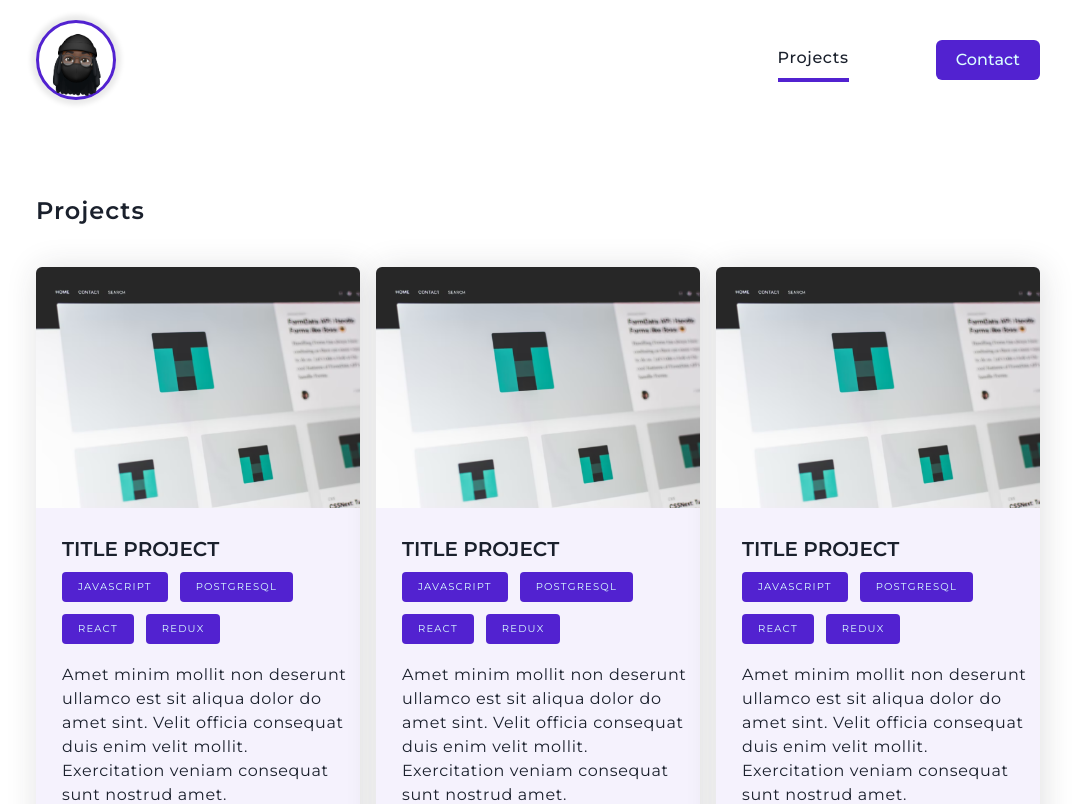
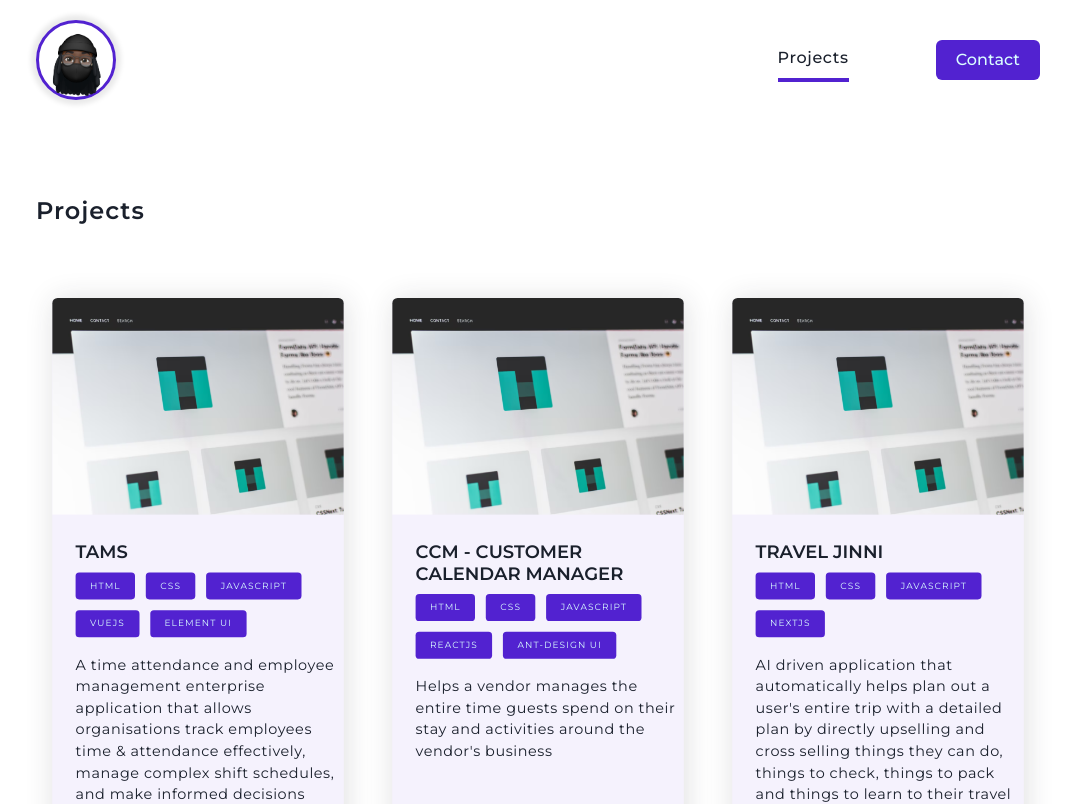
Before and after one commit to MasterLexhie/precious-portfolio, a Next.js app: page /project in a window 1280 px wide. Shown: the top 804 px of the page, without its empty margins (102-1179 px from the left). Built offline with nearby package versions, Linux system fonts and the light colour scheme.

Commit message:
codebase updated

```diff
--- a/components/sections/header.tsx
+++ b/components/sections/header.tsx
@@ -3,7 +3,6 @@ import type { NextComponentType } from "next";
 import { useRouter } from 'next/router'
 import ButtonComp from "components/button";
 import Image from "next/image";
-// import HeaderImage from "components/assets/header-illustration.svg";
 import HeaderImage from "components/assets/precious-with-mac.png"
 
 const Header: NextComponentType = () => {
@@ -36,7 +35,7 @@ const Header: NextComponentType = () => {
             variant="title"
             marginBottom={{ base: "12.5px", lg: "10px" }}
           >
-            Developer
+            Software Developer
           </Text>
           <Text size="2xl" variant="header">
             Precious Alexandra Kanu
--- a/components/sections/projects/card.tsx
+++ b/components/sections/projects/card.tsx
@@ -1,11 +1,12 @@
-import { Box, Badge, Text, Flex } from "@chakra-ui/react";
+import { Box, Badge, Text, Flex, Link } from "@chakra-ui/react";
 import Image from "next/image";
 import ProjectImage from "components/assets/project.png";
 
 interface Project {
-  image?: string;
+  image?: string | null;
   title: string;
   tag?: string[];
+  link: string;
   description: string;
 }
 
@@ -30,9 +31,9 @@ const badgeStyle = {
 
 const ProjectCard = (props: Project) => {
   return (
-    <>
+    <Link href={props.link} isExternal>
       <Box>
-        <Image src={ProjectImage} alt={"image of project"} layout="responsive" className="project-images" />
+        <Image src={ProjectImage || props.image} alt={"image of project"} layout="responsive" className="project-images" />
       </Box>
       <Box p={{ base: "16px 7px 19px 18px", lg: "29px 8px 31px 26px" }}>
         <Text textTransform="uppercase" {...titleStyle}>
@@ -47,7 +48,7 @@ const ProjectCard = (props: Project) => {
         </Flex>
         <Text>{props.description}</Text>
       </Box>
-    </>
+    </Link>
   );
 };
 
--- a/pages/api/hello.ts
+++ /dev/null
@@ -1,13 +0,0 @@
-// Next.js API route support: https://nextjs.org/docs/api-routes/introduction
-import type { NextApiRequest, NextApiResponse } from 'next'
-
-type Data = {
-  name: string
-}
-
-export default function handler(
-  req: NextApiRequest,
-  res: NextApiResponse<Data>
-) {
-  res.status(200).json({ name: 'John Doe' })
-}
--- a/pages/project.tsx
+++ b/pages/project.tsx
@@ -6,57 +6,27 @@ import Head from "next/head";
 const project = [
   {
     id: 1,
-    // image: null,
-    title: "title project",
-    tag: ["javascript", "PostgreSQL", "React", "redux"],
-    description: `Amet minim mollit non deserunt ullamco est sit aliqua dolor do amet
-  sint. Velit officia consequat duis enim velit mollit. Exercitation
-  veniam consequat sunt nostrud amet.`,
+    image: null,
+    title: "TAMS",
+    tag: ["HTML", "CSS", "Javascript", "VueJs", "Element UI"],
+    link: "https://tams.com.ng/",
+    description: `A time attendance and employee management enterprise application that allows organisations track employees time & attendance effectively, manage complex shift schedules, and make informed decisions from analytics`,
   },
   {
     id: 2,
-    // image: null,
-    title: "title project",
-    tag: ["javascript", "PostgreSQL", "React", "redux"],
-    description: `Amet minim mollit non deserunt ullamco est sit aliqua dolor do amet
-  sint. Velit officia consequat duis enim velit mollit. Exercitation
-  veniam consequat sunt nostrud amet.`,
+    image: null,
+    title: "CCM - Customer Calendar Manager",
+    tag: ["HTML", "CSS", "Javascript", "ReactJs", "Ant-Design UI"],
+    link: "https://customercalendar.com",
+    description: `Helps a vendor manages the entire time guests spend on their stay and activities around the vendor's business`,
   },
   {
     id: 3,
-    // image: null,
-    title: "title project",
-    tag: ["javascript", "PostgreSQL", "React", "redux"],
-    description: `Amet minim mollit non deserunt ullamco est sit aliqua dolor do amet
-  sint. Velit officia consequat duis enim velit mollit. Exercitation
-  veniam consequat sunt nostrud amet.`,
-  },
-  {
-    id: 4,
-    // image: null,
-    title: "title project",
-    tag: ["javascript", "PostgreSQL", "React", "redux"],
-    description: `Amet minim mollit non deserunt ullamco est sit aliqua dolor do amet
-  sint. Velit officia consequat duis enim velit mollit. Exercitation
-  veniam consequat sunt nostrud amet.`,
-  },
-  {
-    id: 5,
-    // image: null,
-    title: "title project",
-    tag: ["javascript", "PostgreSQL", "React", "redux"],
-    description: `Amet minim mollit non deserunt ullamco est sit aliqua dolor do amet
-  sint. Velit officia consequat duis enim velit mollit. Exercitation
-  veniam consequat sunt nostrud amet.`,
-  },
-  {
-    id: 6,
-    // image: null,
-    title: "title project",
-    tag: ["javascript", "PostgreSQL", "React", "redux"],
-    description: `Amet minim mollit non deserunt ullamco est sit aliqua dolor do amet
-  sint. Velit officia consequat duis enim velit mollit. Exercitation
-  veniam consequat sunt nostrud amet.`,
+    image: null,
+    title: "Travel Jinni",
+    tag: ["HTML", "CSS", "Javascript", "NextJs"],
+    link: "https://traveljinni.com/",
+    description: `AI driven application that automatically helps plan out a user's entire trip with a detailed plan by directly upselling and cross selling things they can do, things to check, things to pack and things to learn to their travel plan`,
   },
 ];
 
@@ -65,6 +35,11 @@ const Project: NextPage = () => {
     background: "#F5F2FD",
     boxShadow: "2px 2px 32px rgba(40, 38, 44, 0.15)",
     borderRadius: "6px",
+    transform: { base: "scale(1)", lg: "scale(0.9)" },
+    transition: ".3s transform linear",
+    _hover: {
+      transform: "scale(1)"
+    }
   };
 
   return (
```
Also changed, not shown: components/sections/projects/index.tsx (+19 -17 lines).
